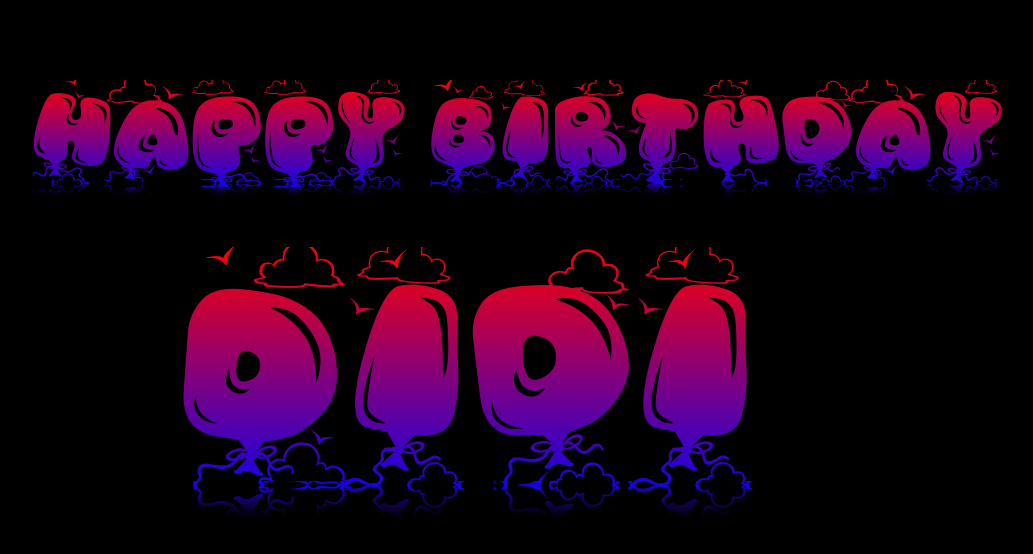
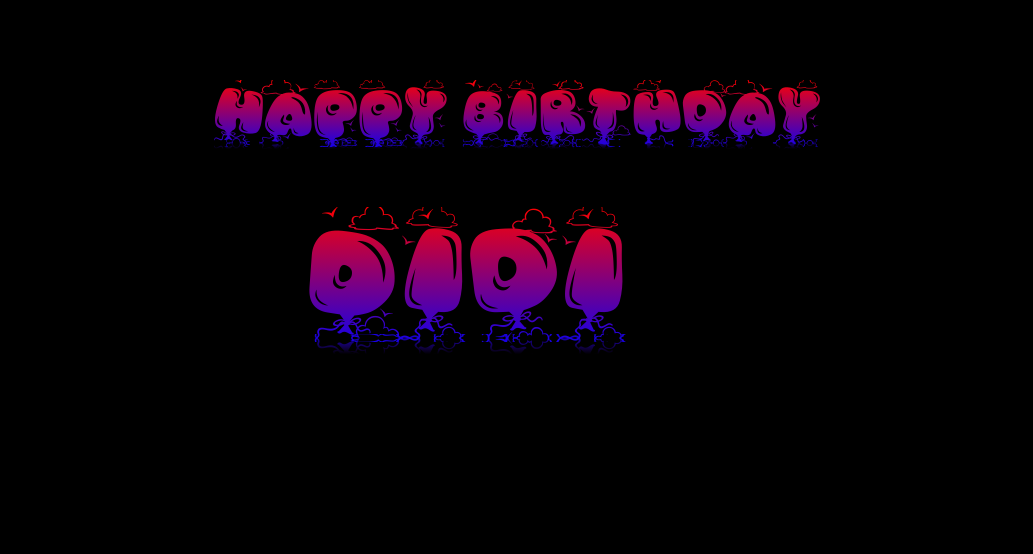
Before and after one commit to AmanAgrawal2612/Birthday, a plain HTML site: page index.html in a window 1280 px wide. Shown: the whole page, without its empty margins (123-1156 px from the left). Drawn offline with Linux system fonts and the light colour scheme.

Commit message:
Update bday.css

```diff
--- a/bday.css
+++ b/bday.css
@@ -11,7 +11,7 @@ body{
     -webkit-background-clip: text;
     -webkit-text-fill-color: transparent;
     cursor: pointer;
-    font-size: 80px;
+    font-size: 50px;
     font-family: bday;
     -webkit-box-reflect: below -8px -webkit-gradient(linear, right top, right bottom, from(transparent), color-stop(85%, transparent), to(rgba(42, 99, 99, 1)));
 }
@@ -24,7 +24,7 @@ body{
     -webkit-background-clip: text;
     -webkit-text-fill-color: transparent;
     cursor: pointer;
-    font-size: 180px;
+    font-size: 100px;
     font-family: bday;
     -webkit-box-reflect: below -8px -webkit-gradient(linear, right top, right bottom, from(transparent), color-stop(85%, transparent), to(rgba(42, 99, 99, 1)));
 }
@@ -32,4 +32,5 @@ body{
 @font-face {
     font-family: bday;
     src: url(bday.ttf);
+
 }
```
